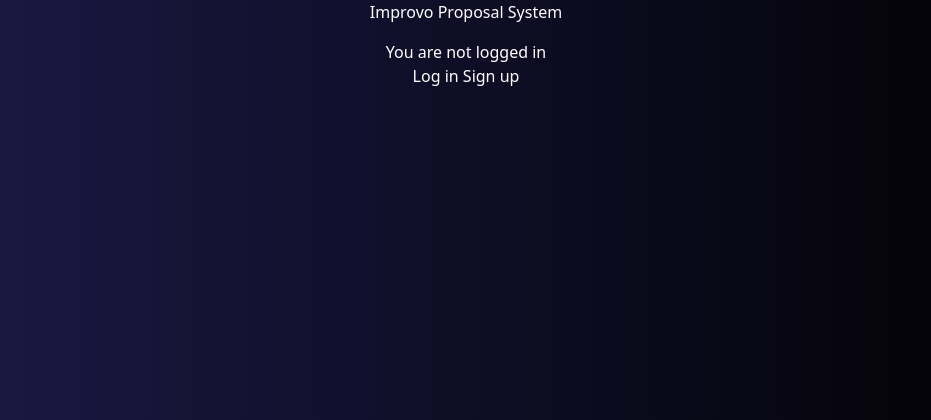
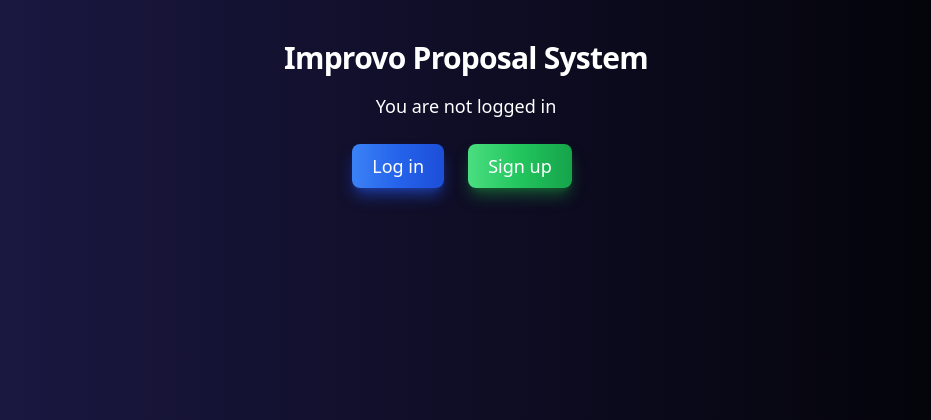
Before and after one commit to tf4482/improvo, a Django app: page / in a window 1280 px wide. Shown: the top 420 px of the page, without its empty margins (174-1105 px from the left). Run offline with Django 5.2, Linux system fonts and the light colour scheme; some libraries are stand-ins or nearby versions.

Commit message:
feat: :lipstick: Updated home.html

```diff
--- a/proposals/templates/home.html
+++ b/proposals/templates/home.html
@@ -1,41 +1,45 @@
-{% extends "base.html" %}
-{% load i18n %}
+{% extends "base.html" %} {% load i18n %} {% block title %} {% trans "Improvo
+Proposal System" %} {% endblock %} {% block content %}
 
-{% block title %}
-{% trans "Improvo Proposal System" %}
-{% endblock %}
-
-{% block content %}
-
-<div class="container">
-    <div class="row">
-        <div class="col-md-8 offset-md-2">
-            <h3 class="text-center">{% trans "Improvo Proposal System" %}</h3>
-
-            {% if user.is_authenticated %}
-            <div class="my-4 text-center">
-                <h6>{% trans "Submit your own proposal" %}</h6>
-                <p class="text-center">
-                    <a href="{% url 'proposal_submission' %}" class="btn btn-primary">{% trans "Submit here!" %}</a>
-                </p>
-            </div>
-            <div class="my-4 text-center">
-                <h6>{% trans "List of submitted proposals" %}</h6>
-                <p class="text-center">
-                    <a href="{% url 'proposals' %}" class="btn btn-secondary">{% trans "View submitted proposals" %}</a>
-                </p>
-            </div>
-            {% else %}
-            <div class="my-4">
-                <p class="text-center">{% trans "You are not logged in" %}</p>
-                <p class="text-center">
-                    <a href="{% url 'login' %}" class="btn btn-primary mt-1">{% trans "Log in" %}</a>
-                    <a href="{% url 'signup' %}" class="btn btn-secondary mt-1">{% trans "Sign up" %}</a>
-                </p>
-            </div>
-            {% endif %}
-        </div>
+{% if user.is_authenticated %}
+<div class="p-6 bg-gray-800 border-gray-700 rounded-lg shadow-md mt-10border">
+    <div class="mb-4 text-3xl font-bold tracking-tight text-center text-white">
+        {% trans "Improvo Proposal System" %}
+    </div>
+    <div class="my-4 text-center">
+        <div class="mb-2 text-lg">{% trans "Submit your own proposal" %}</div>
+        <button class="my-4" type="button">
+            <a class="mb-2 me-2 rounded-lg bg-gradient-to-r from-purple-500 via-purple-600 to-purple-700 px-5 py-2.5 text-center text-lg font-medium text-white shadow-lg shadow-purple-500/50 hover:bg-gradient-to-br focus:outline-none focus:ring-4 focus:ring-purple-800"
+                href="{% url 'proposal_submission' %}">{% trans "Submit here!" %}</a>
+        </button>
+    </div>
+    <div class="my-4 text-center">
+        <div class="mb-2 text-lg">{% trans "List of submitted proposals" %}</div>
+        <button class="my-4" type="button">
+            <a class="text-md my-2 me-2 rounded-lg bg-gradient-to-r from-purple-500 via-purple-600 to-purple-700 px-5 py-2.5 text-center font-medium text-white shadow-lg shadow-purple-800/80 hover:bg-gradient-to-br focus:outline-none focus:ring-4 focus:ring-purple-800"
+                href="{% url 'proposals' %}">{% trans "View submitted proposals" %}</a>
+        </button>
     </div>
 </div>
+</div>
+{% else %}
+
+<div class="mt-10 mb-4 text-3xl font-bold tracking-tight text-center text-white">
+    {% trans "Improvo Proposal System" %}
+</div>
+<div class="my-4 text-center">
+    <div class="mb-2 text-lg">{% trans "You are not logged in" %}</div>
+    <div class="flex justify-center mt-4">
+        <button class="my-4 mr-2" type="button">
+            <a class="text-whitehover:bg-gradient-to-br my-2 me-2 rounded-lg bg-gradient-to-r from-blue-500 via-blue-600 to-blue-700 px-5 py-2.5 text-center text-lg font-medium shadow-lg shadow-blue-800/80 focus:outline-none focus:ring-4 focus:ring-blue-800"
+                href="{% url 'login' %}">{% trans "Log in" %}</a>
+        </button>
+        <button class="my-4 ml-2" type="button">
+            <a class="my-2 mb-2 me-2 rounded-lg bg-gradient-to-r from-green-400 via-green-500 to-green-600 px-5 py-2.5 text-center text-lg font-medium text-white shadow-lg shadow-green-800/80 hover:bg-gradient-to-br focus:outline-none focus:ring-4 focus:ring-green-300"
+                href="{% url 'signup' %}">{% trans "Sign up" %}</a>
+        </button>
+    </div>
+</div>
+{% endif %}
 
 {% endblock %}
```
